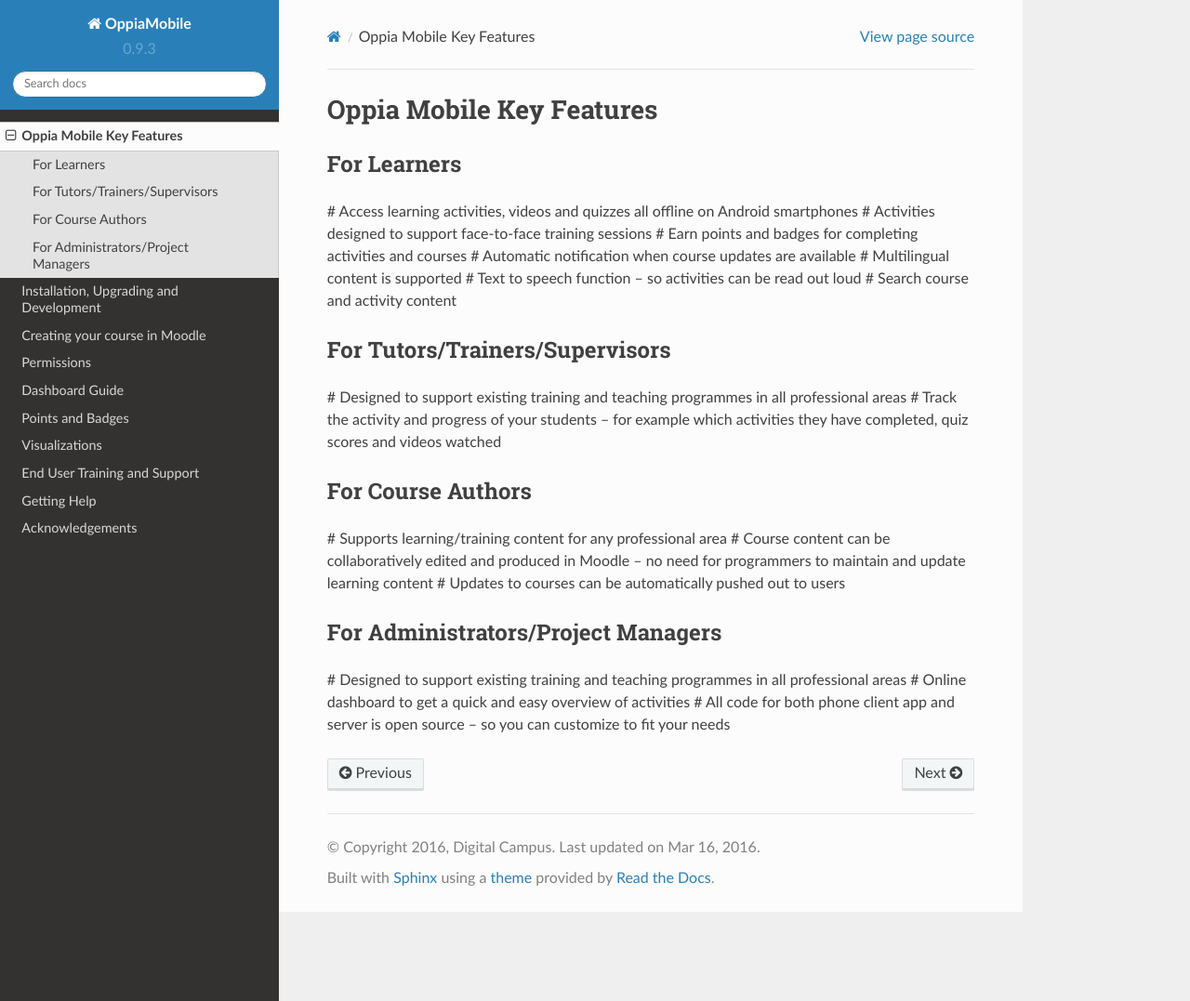
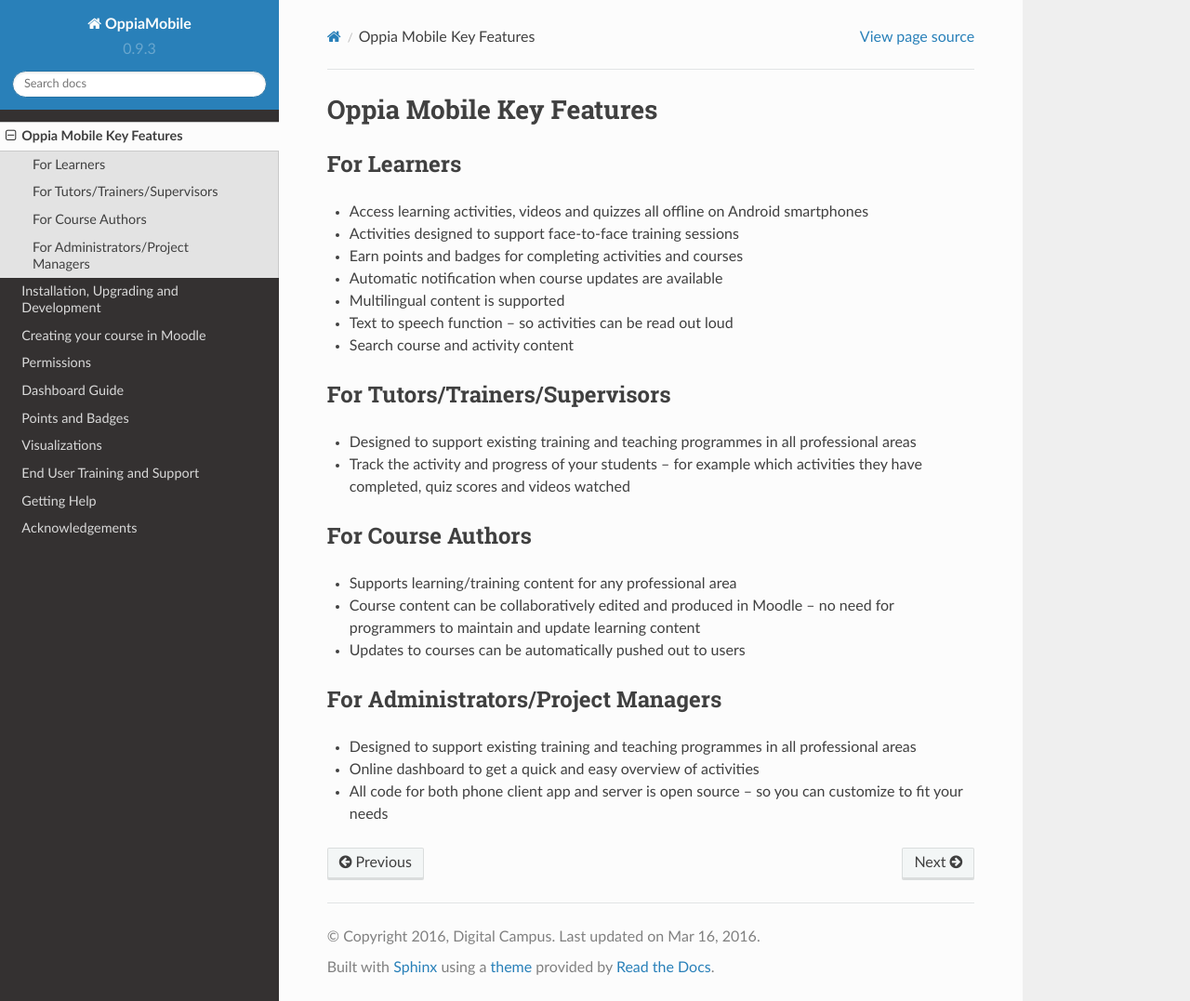
Before and after one commit to DigitalCampus/django-oppia, a Sphinx documentation site: the page built from docs/features.rst, in a window 1280 px wide and 1077 px high. Shown: the whole window at 93% size. Built offline with Sphinx 7.4.7 and the Read the Docs theme 2.0.0, drawn with Linux system fonts in a browser that asks for light colours; the version number is read from the project's files by our own code.

Commit message:
update docs

```diff
--- a/docs/features.rst
+++ b/docs/features.rst
@@ -4,30 +4,30 @@
 For Learners
 -------------
 
-# Access learning activities, videos and quizzes all offline on Android smartphones
-# Activities designed to support face-to-face training sessions
-# Earn points and badges for completing activities and courses
-# Automatic notification when course updates are available
-# Multilingual content is supported
-# Text to speech function – so activities can be read out loud
-# Search course and activity content
+* Access learning activities, videos and quizzes all offline on Android smartphones
+* Activities designed to support face-to-face training sessions
+* Earn points and badges for completing activities and courses
+* Automatic notification when course updates are available
+* Multilingual content is supported
+* Text to speech function – so activities can be read out loud
+* Search course and activity content
 
 For Tutors/Trainers/Supervisors
 ---------------------------------
 
-# Designed to support existing training and teaching programmes in all professional areas
-# Track the activity and progress of your students – for example which activities they have completed, quiz scores and videos watched
+* Designed to support existing training and teaching programmes in all professional areas
+* Track the activity and progress of your students – for example which activities they have completed, quiz scores and videos watched
 
 For Course Authors
 -------------------
 
-# Supports learning/training content for any professional area
-# Course content can be collaboratively edited and produced in Moodle – no need for programmers to maintain and update learning content
-# Updates to courses can be automatically pushed out to users
+* Supports learning/training content for any professional area
+* Course content can be collaboratively edited and produced in Moodle – no need for programmers to maintain and update learning content
+* Updates to courses can be automatically pushed out to users
 
 For Administrators/Project Managers
 -------------------------------------
 
-# Designed to support existing training and teaching programmes in all professional areas
-# Online dashboard to get a quick and easy overview of activities
-# All code for both phone client app and server is open source – so you can customize to fit your needs
+* Designed to support existing training and teaching programmes in all professional areas
+* Online dashboard to get a quick and easy overview of activities
+* All code for both phone client app and server is open source – so you can customize to fit your needs
```
